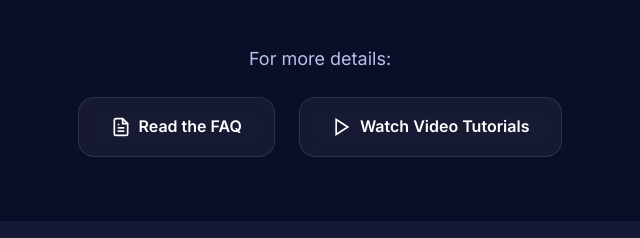
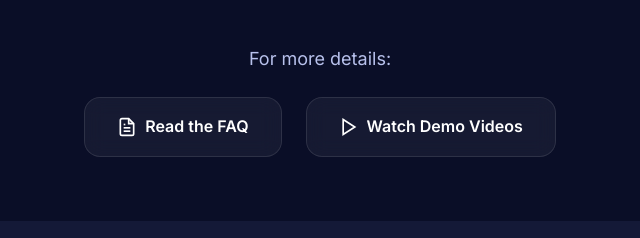
Before and after one commit to GamePointAnalytics/tennis-analyzer, a plain HTML site: page docs/index.html in a window 1280 px wide. Shown: the part 1756-1994 px from the top of the page, 320-960 px from the left. Drawn offline with Linux system fonts and the light colour scheme.

Commit message:
Update button text to 'Watch Demo Videos'

```diff
--- a/docs/index.html
+++ b/docs/index.html
@@ -160,7 +160,7 @@
                         <svg viewBox="0 0 24 24" fill="none" stroke="currentColor" stroke-width="2">
                             <polygon points="5 3 19 12 5 21 5 3" />
                         </svg>
-                        Watch Video Tutorials
+                        Watch Demo Videos
                     </a>
                 </div>
             </div>
```
